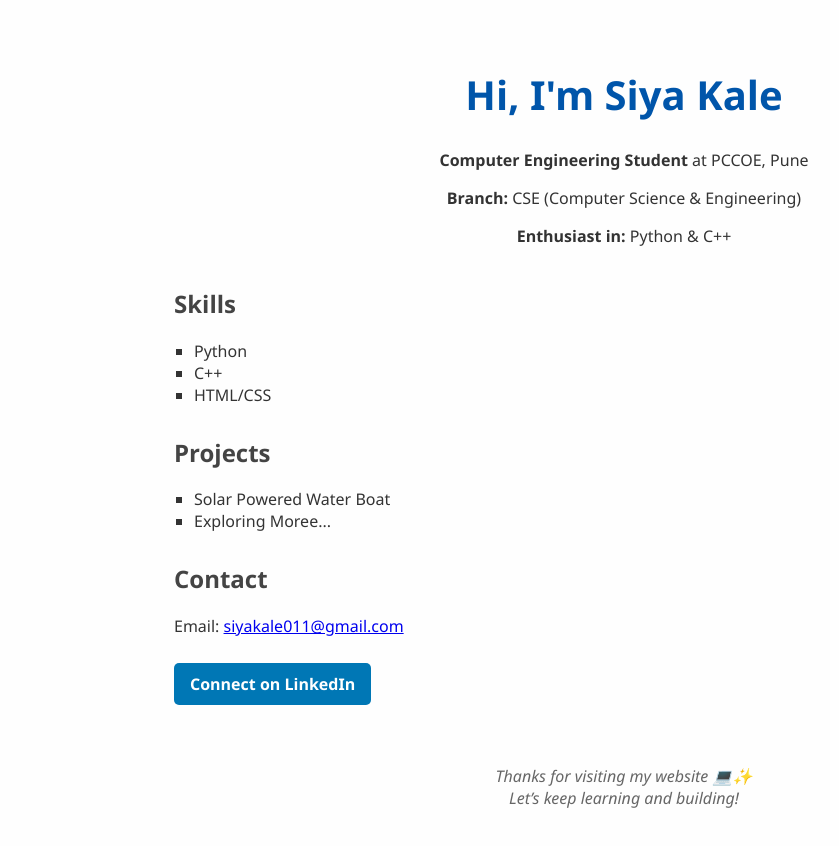
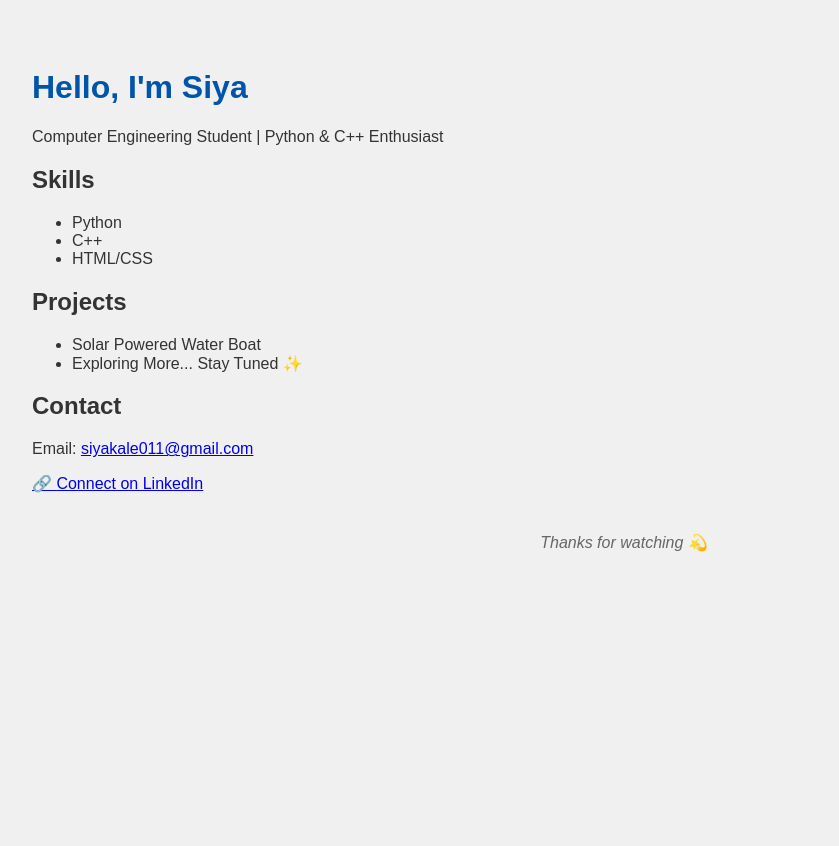
Before and after one commit to Siyakale94/siya-portfolio, a plain HTML site: page index.html in a window 1280 px wide. Shown: the whole page, without its empty margins (16-855 px from the left). After the commit the page ends 800 px from the top, so only its background shows below. Drawn offline with Linux system fonts and the light colour scheme.

Commit message:
Update index.html

```diff
--- a/index.html
+++ b/index.html
@@ -4,62 +4,15 @@
   <meta charset="UTF-8">
   <title>Siya Kale | Portfolio</title>
   <link rel="stylesheet" href="style.css">
-  <style>
-    body {
-      background-color: #fefefe;
-      font-family: 'Segoe UI', sans-serif;
-      color: #333;
-      padding: 40px;
-      max-width: 900px;
-      margin: auto;
-    }
-    header {
-      text-align: center;
-      margin-bottom: 40px;
-    }
-    h1 {
-      font-size: 2.5em;
-      color: #0055aa;
-    }
-    h2 {
-      margin-top: 30px;
-      color: #444;
-    }
-    ul {
-      list-style: square;
-      padding-left: 20px;
-    }
-    .footer {
-      margin-top: 60px;
-      font-style: italic;
-      text-align: center;
-      color: #666;
-    }
-    .social-links a {
-      display: inline-block;
-      margin-top: 10px;
-      padding: 10px 16px;
-      background-color: #0077b5;
-      color: white;
-      text-decoration: none;
-      border-radius: 5px;
-      font-weight: bold;
-    }
-    .social-links a:hover {
-      background-color: #005f8c;
-    }
-  </style>
 </head>
 <body>
 
   <header>
-    <h1>Hi, I'm Siya Kale</h1>
-    <p><strong>Computer Engineering Student</strong> at PCCOE, Pune</p>
-    <p><strong>Branch:</strong> CSE (Computer Science & Engineering)</p>
-    <p><strong>Enthusiast in:</strong> Python & C++</p>
+    <h1 class="fade-in">Hello, I'm Siya</h1>
+    <p class="fade-in delay-1">Computer Engineering Student | Python & C++ Enthusiast</p>
   </header>
 
-  <section>
+  <section class="section fade-in delay-2">
     <h2>Skills</h2>
     <ul>
       <li>Python</li>
@@ -68,27 +21,29 @@
     </ul>
   </section>
 
-  <section>
+  <section class="section fade-in delay-3">
     <h2>Projects</h2>
     <ul>
       <li>Solar Powered Water Boat</li>
-      <li>Exploring Moree...</li>
+      <li>Exploring More... Stay Tuned ✨</li>
     </ul>
   </section>
 
-  <section>
+  <section class="section fade-in delay-3">
     <h2>Contact</h2>
     <p>Email: <a href="mailto:siyakale011@gmail.com">siyakale011@gmail.com</a></p>
     <div class="social-links">
       <a href="https://www.linkedin.com/in/siya-kale-4aa935327/" target="_blank">
-        Connect on LinkedIn
+        🔗 Connect on LinkedIn
       </a>
     </div>
   </section>
 
-  <div class="footer">
-    <p>Thanks for visiting my website 💻✨<br>Let’s keep learning and building!</p>
-  </div>
+  <footer class="fade-in delay-3">
+    <p style="text-align: center; margin-top: 40px; font-style: italic; color: #666;">
+      Thanks for watching 💫
+    </p>
+  </footer>
 
 </body>
 </html>
```
